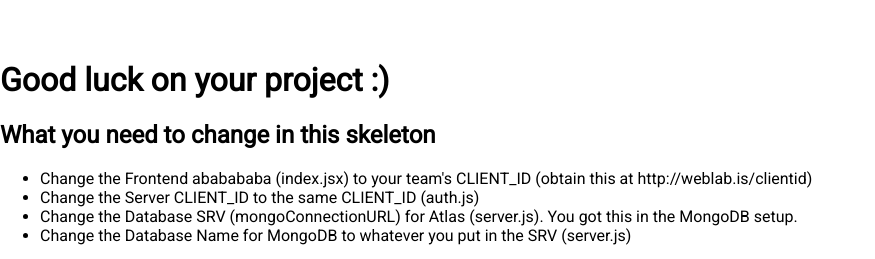
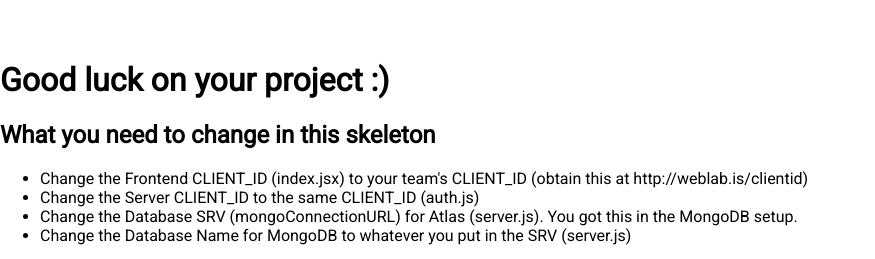
Before and after one commit to weblab-class/boop-dotcom-Hi3142, a React (Vite) app: page / in a window 1280 px wide. Shown: the top 259 px of the page, without its empty margins (0-875 px from the left). Built offline with nearby package versions, Linux system fonts and the light colour scheme; no server answers.

Commit message:
added in google ID and mongoDB ID

```diff
--- a/client/src/components/pages/Skeleton.jsx
+++ b/client/src/components/pages/Skeleton.jsx
@@ -29,7 +29,7 @@ const Skeleton = () => {
       <h2> What you need to change in this skeleton</h2>
       <ul>
         <li>
-          Change the Frontend ababababa (index.jsx) to your team's CLIENT_ID (obtain this at
+          Change the Frontend CLIENT_ID (index.jsx) to your team's CLIENT_ID (obtain this at
           http://weblab.is/clientid)
         </li>
         <li>Change the Server CLIENT_ID to the same CLIENT_ID (auth.js)</li>
--- a/client/src/index.jsx
+++ b/client/src/index.jsx
@@ -14,8 +14,8 @@ import {
 
 import { GoogleOAuthProvider } from "@react-oauth/google";
 
-//TODO: REPLACE WITH YOUR OWN CLIENT_ID
-const GOOGLE_CLIENT_ID = "FILL ME IN";
+//DONE: REPLACE WITH YOUR OWN CLIENT_ID
+const GOOGLE_CLIENT_ID = "32524058644-7k33l0ea0b002s33kn21oq1uoee8t3p2.apps.googleusercontent.com";
 
 const router = createBrowserRouter(
   //<Route path="/" element={<Skeleton />}/>
```
Also changed, not shown: 1 other file (tests, documents, lock files or other folders).
